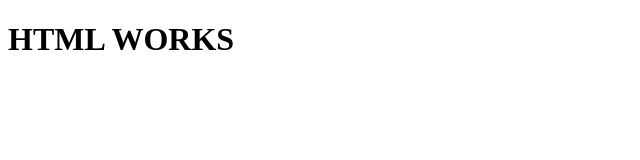
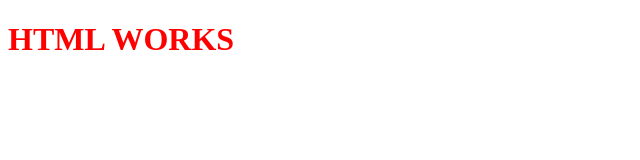
Before and after one commit to jeffbfitz383/access-meet, a plain HTML site: page index.html in a window 1280 px wide. Shown: the whole page, without its empty margins (0-640 px from the left). Drawn offline with Linux system fonts and the light colour scheme.

Commit message:
connect css

```diff
--- a/index.html
+++ b/index.html
@@ -4,6 +4,7 @@
     <meta charset="UTF-8">
     <meta name="viewport" content="width=device-width, inital-scale=1.0">
     <title>Accesable Meetup</title>
+    <link rel="stylesheet" type="text/css" href="./style.css"/>
 </head>
 <body>
     <h1>HTML WORKS</h1>
--- a/style.css
+++ b/style.css
@@ -0,0 +1,3 @@
+h1 {
+    color: red;
+}
```
